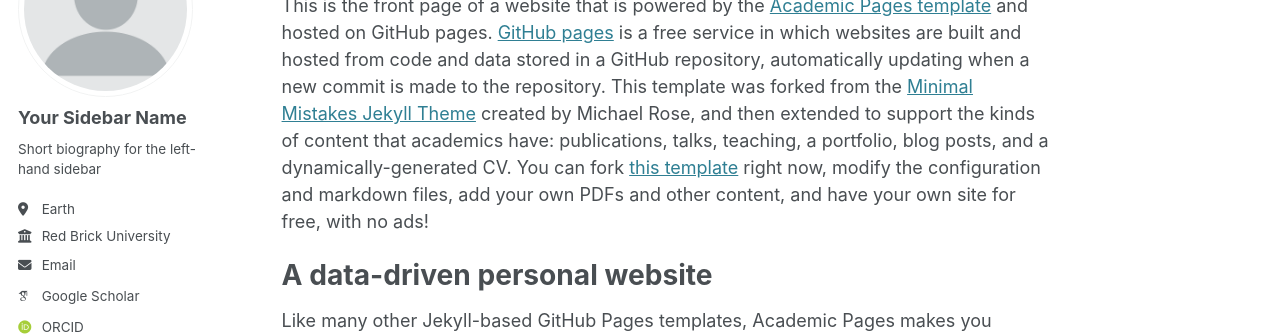
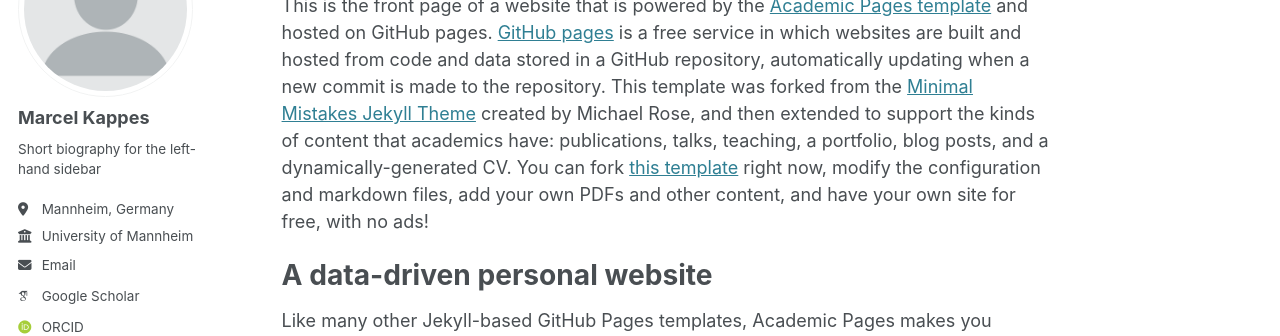
Before and after one commit to markappe/markappe.github.io, a Jekyll site: the page built from _pages/about.md, in a window 1280 px wide. Shown: the part 184-520 px from the top of the page. Built offline with Jekyll 4.4.1, drawn with Linux system fonts in a browser that asks for light colours; some web fonts are replaced.

Commit message:
Update _config.yml

```diff
--- a/_config.yml
+++ b/_config.yml
@@ -23,13 +23,13 @@ repository               : "academicpages/academicpages.github.io"
 author:
   # Biographic information
   avatar           : "profile.png"
-  name             : "Your Sidebar Name"
+  name             : "Marcel Kappes"
   pronouns         : # example: "she/her"
   bio              : "Short biography for the left-hand sidebar"
-  location         : "Earth"
-  employer         : "Red Brick University"
+  location         : "Mannheim, Germany"
+  employer         : "University of Mannheim"
   uri              : # URL
-  email            : "none@example.org"
+  email            : "marcel.andreas.kappes@uni-mannheim.de"
 
   # Academic websites
   arxiv            : # URL - Update with the correct link to your profile
```
